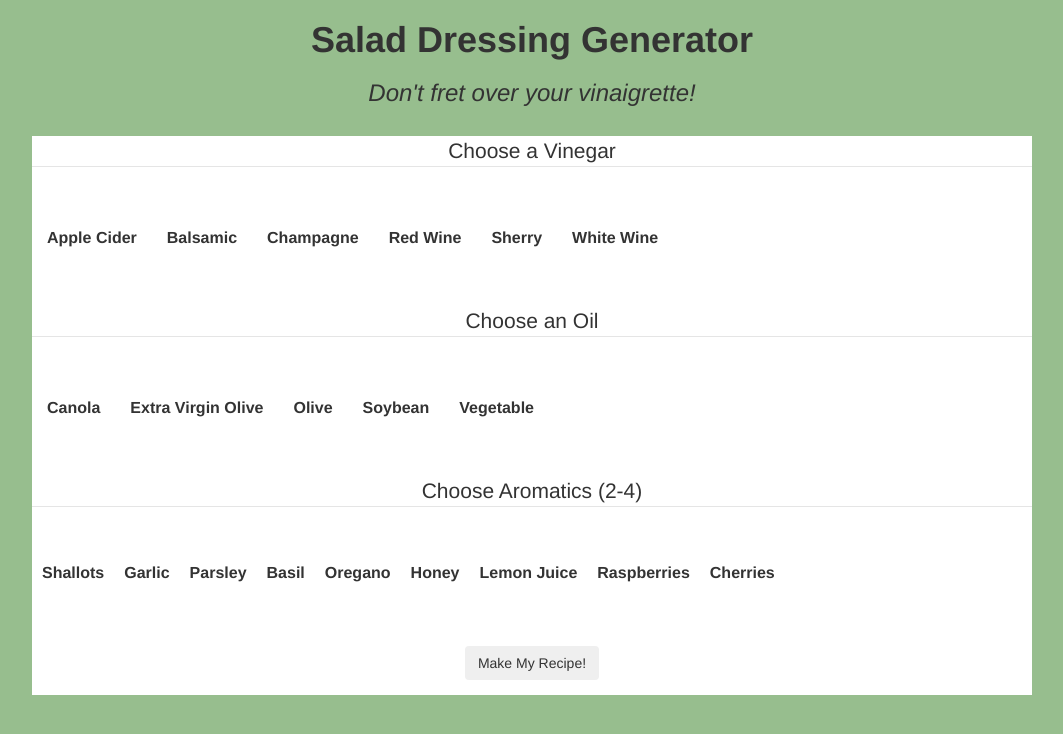
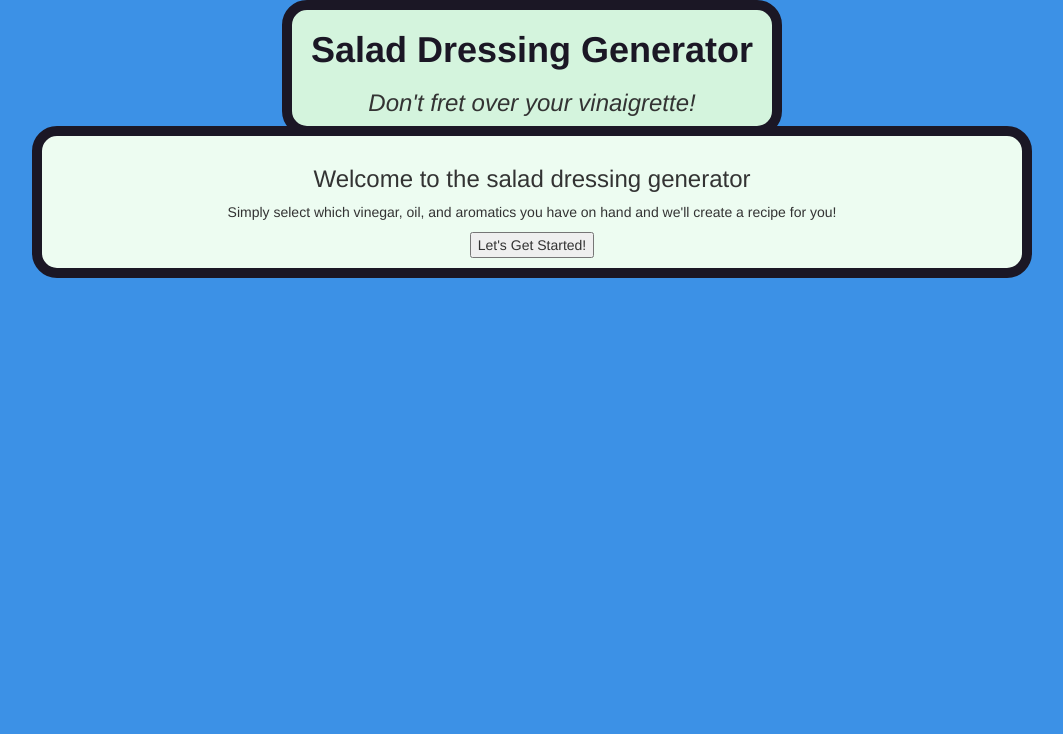
Before and after one commit to jwaskow/salad-dressing-generator, a plain HTML site: page index.html in a window 1280 px wide. Shown: the whole page, without its empty margins (108-1171 px from the left). Drawn offline with nearby package versions, Linux system fonts and the light colour scheme.

Commit message:
Update interface

```diff
--- a/index.html
+++ b/index.html
@@ -11,19 +11,30 @@
       <script type="text/javascript" src="http://code.jquery.com/jquery-latest.min.js"></script>
     </head>
     <body class="container-fluid">
+      <div id="logo-box">
       <h1 id="logo">Salad Dressing Generator</h1>
       <h3 id="logo-msg">Don't fret over your vinaigrette!</h3>
+    </div>
     </br>
 
       <form id="ingredient-form">
+        <div id="landing-page">
+          <h3>Welcome to the salad dressing generator</h3>
+          <p>Simply select which vinegar, oil, and aromatics you have on hand and we'll create a recipe for you!</p>
+          <button id="start-btn">Let's Get Started!</button>
+        </div>
+        <div id="vinaigrette-form">
         <fieldset class="fieldset">
-          <legend>Choose a Vinegar</legend>
+          <h4 class="form-headers">Choose a Vinegar</h4>
+        </br>
+          <div class="input-box">
           <label class="vinLabel cursor"><input type="radio" name="vinegar" class="vinegar" data-vinColor="#ce9c00" value="Apple Cider"> Apple Cider</label>
           <label class="vinLabel cursor"><input type="radio" name="vinegar" class="vinegar" data-vinColor="#250630" value="Balsamic"> Balsamic</label>
           <label class="vinLabel cursor"><input type="radio" name="vinegar" class="vinegar" data-vinColor="#f4e7ab" value="Champagne"> Champagne</label>
           <label class="vinLabel cursor"><input type="radio" name="vinegar" class="vinegar" data-vinColor="#990928" value="Red Wine"> Red Wine</label>
           <label class="vinLabel cursor"><input type="radio" name="vinegar" class="vinegar" data-vinColor="#704a19" value="Sherry"> Sherry</label>
           <label class="vinLabel cursor"><input type="radio" name="vinegar" class="vinegar" data-vinColor="#fffac9" value="White Wine"> White Wine</label>
+          </div>
           <div id="vinContainer">
           <div id="vinColor"></div>
           <div id="vinName"></div>
@@ -31,12 +42,15 @@
         </fieldset>
       </br>
         <fieldset class="fieldset">
-          <legend>Choose an Oil</legend>
+          <h4 class="form-headers">Choose an Oil</h4>
+          </br>
+          <div class="input-box">
           <label class="oilLabel cursor"><input type="radio" name="oil" class="oil" data-oilColor="#f7f5b4" value="Canola"> Canola</label>
           <label class="oilLabel cursor"><input type="radio" name="oil" class="oil" data-oilColor="#97a33c" value="Extra Virgin Olive"> Extra Virgin Olive</label>
           <label class="oilLabel cursor"><input type="radio" name="oil" class="oil" data-oilColor="#c4c44e" value="Olive"> Olive</label>
           <label class="oilLabel cursor"><input type="radio" name="oil" class="oil" data-oilColor="#eae98c" value="Soybean"> Soybean</label>
           <label class="oilLabel cursor"><input type="radio" name="oil" class="oil" data-oilColor="#fcfbc4" value="Vegetable"> Vegetable</label>
+        </div>
           <div id="oilContainer">
           <div id="oilColor"></div>
           <div id="oilName"></div>
@@ -44,7 +58,9 @@
         </fieldset>
         </br>
         <fieldset class="fieldset">
-          <legend>Choose Aromatics (2-4)</legend>
+          <h4 class="form-headers">Choose Aromatics (2-4)</h4>
+          </br>
+          <div class="input-box">
           <label for="shallot" class="aromaticLabel cursor"><input type="checkbox" name="aromatic" class="aromatic" id="shallot" data-aromColor="#e889ff" data-ingredient="1 shallot, chopped" value="shallot"> Shallots</label>
           <label for="garlic" class="aromaticLabel cursor"><input type="checkbox" name="aromatic" class="aromatic" id="garlic" data-aromColor="#e2d87c" data-ingredient="1 clove garlic, minced" value="garlic"> Garlic</label>
           <label for="parsley" class="aromaticLabel cursor"><input type="checkbox" name="aromatic" class="aromatic" id="parsley" data-aromColor="#54a342" data-ingredient="1 Tbsp parsley, chopped" value="parsley"> Parsley</label>
@@ -54,9 +70,11 @@
           <label for="lemon-juice" class="aromaticLabel cursor"><input type="checkbox" name="aromatic" class="aromatic" id="lemon-juice" data-aromColor="#ecf418" data-ingredient="1 tsp lemon juice" value="lemon juice"> Lemon Juice</label>
           <label for="raspberries" class="aromaticLabel cursor"><input type="checkbox" name="aromatic" class="aromatic" id="raspberries" data-aromColor="#dd6167" data-ingredient="5-10 raspberries" value="raspberries"> Raspberries</label>
           <label for="cherries" class="aromaticLabel cursor"><input type="checkbox" name="aromatic" class="aromatic" id="cherries" data-aromColor="#d66297" data-ingredient="4-8 cherries with pits removed" value="cherries"> Cherries</label>
+        </div>
         </fieldset>
         </br>
         <button id="generate-btn" class="btn">Make My Recipe!</button>
+      </div>
       </form>
       </br>
 
--- a/index.js
+++ b/index.js
@@ -1,4 +1,10 @@
 'use strict';
+
+function begin (e) {
+  e.preventDefault()
+  $('#landing-page').hide()
+  $('#vinaigrette-form').show()
+}
 
 function generate (e) {
   e.preventDefault()
@@ -41,7 +47,7 @@ function oilColorDisplay () {
 
 function aromaticColor (e) {
   if ($(e.target).prop("checked")) {
-    $("label[for='"+$(this).attr("id")+"']").css("text-shadow", "0 0 3px " + $(e.target).attr('data-aromColor'))
+    $("label[for='"+$(this).attr("id")+"']").css("text-shadow", "0 0 5px " + $(e.target).attr('data-aromColor'))
   } else if (!($(e.target).prop("checked"))) {
     $("label[for='"+$(this).attr("id")+"']").css("text-shadow", "none")
   }
@@ -49,6 +55,8 @@ function aromaticColor (e) {
 
 $(() => {
   $('#generate-btn').on('click', generate)
+  $('#vinaigrette-form').hide()
+  $('#start-btn').on('click', begin)
   $('#recipeContainer').hide()
   $(".vinegar").on("click", vinColorDisplay)
   $('.vinegar').hide()
--- a/style.css
+++ b/style.css
@@ -1,6 +1,7 @@
 #logo {
   text-align: center;
   font-weight: bolder;
+  color: #1B1725;
 }
 
 #logo-msg {
@@ -10,8 +11,18 @@
 
 #ingredient-form {
   text-align: center;
-  background: #fff;
+  background: #edfcf1;
   margin: 0 10%;
+  border-radius: 25px;
+  border: 10px solid #1B1725;
+}
+
+#logo-box {
+  margin: 0 30%;
+  border-radius: 25px;
+  border: 10px solid #1B1725;
+  margin-bottom: -30px;
+  background: #D4F4DD;
 }
 
 #recipeContainer {
@@ -98,7 +109,7 @@ html {
 }
 
 body {
-  background: rgb(151, 190, 142);
+  background: #3C91E6;
   padding-bottom: 15px;
 }
 
@@ -121,3 +132,18 @@ body {
 .center {
   text-align: center;
 }
+
+.form-headers {
+  color: #D62246;
+  float: left;
+  clear: both;
+}
+
+.input-box {
+  float: left;
+  clear: both;
+}
+
+#landing-page {
+  padding: 10px 0;
+}
```
